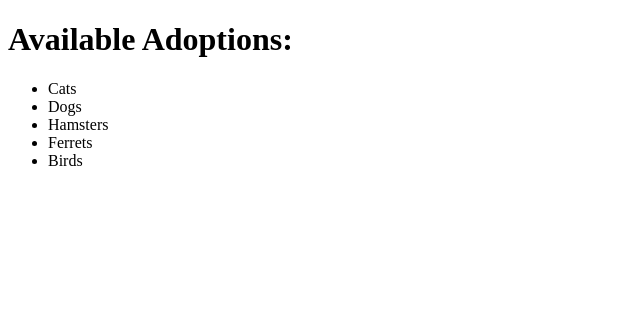
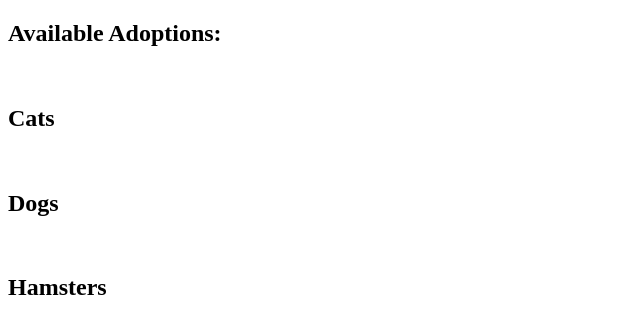
Before and after one commit to jeremybanka/Animal-Shelter, a plain HTML site: page index.html in a window 1280 px wide. Shown: the whole page, without its empty margins (0-640 px from the left). Drawn offline with Linux system fonts and the light colour scheme.

Commit message:
Add structure elements to the body. Changed line to section that includes h2 and img.
Co-authored-by: Jeremy Banka <jeremybanka@gmail.com>

```diff
--- a/index.html
+++ b/index.html
@@ -4,13 +4,35 @@
     <title>Animal Shelter</title>
   </head>
   <body>
-    <h1>Available Adoptions:</h1>
-    <ul>
-      <li>Cats</li>
-      <li>Dogs</li>
-      <li>Hamsters</li>
-      <li>Ferrets</li>
-      <li>Birds</li>
-    </ul>
+    <header></header>
+    <main>
+      <section>
+        <h1>Available Adoptions:</h1>
+      </section>
+      <section>
+        <section>
+          <img
+            alt=""
+            src=""
+          >
+          <h2>Cats</h2>
+        </section>
+        <section>
+          <img
+            alt=""
+            src=""
+          >
+          <h2>Dogs</h2>
+        </section>
+        <section>
+          <img
+            alt=""
+            src=""
+          >
+          <h2>Hamsters</h2>
+        </section>
+      </section>
+    </main>
+    <footer></footer>
   </body>
 </html>
```
